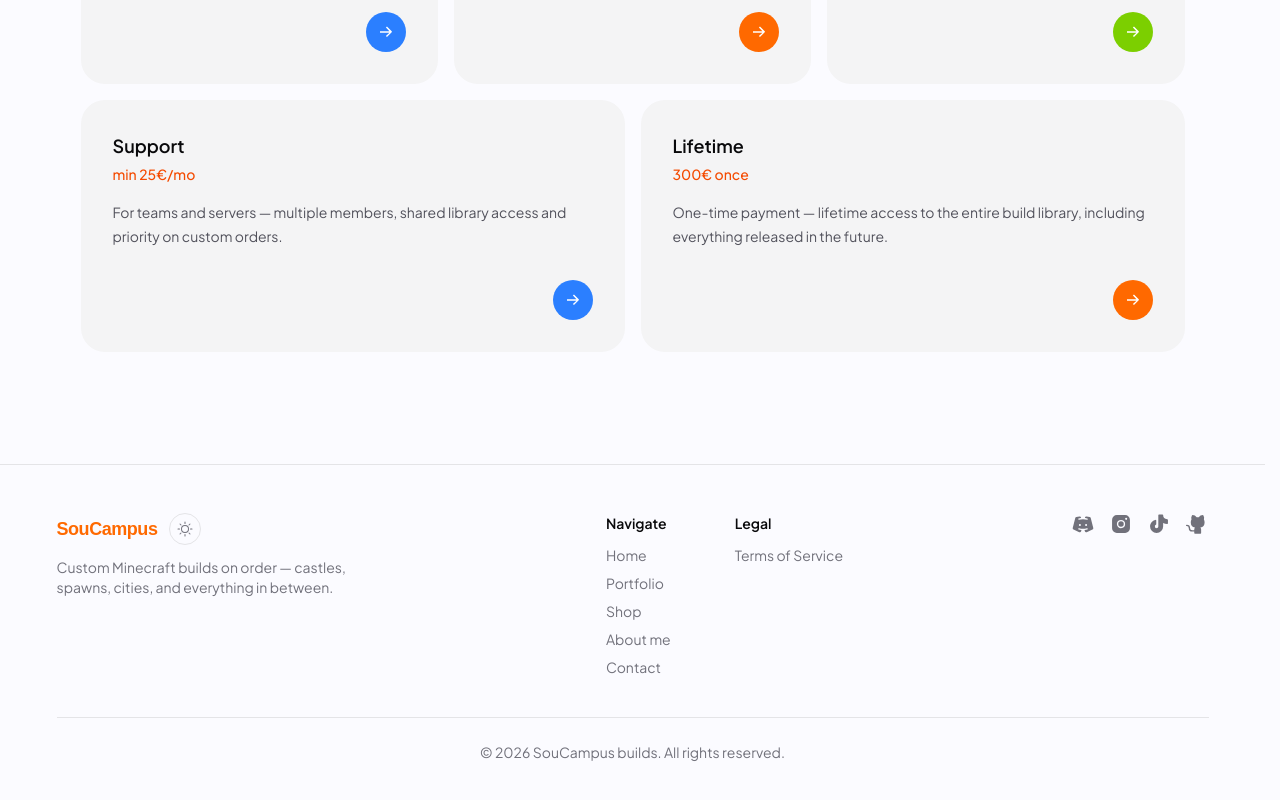
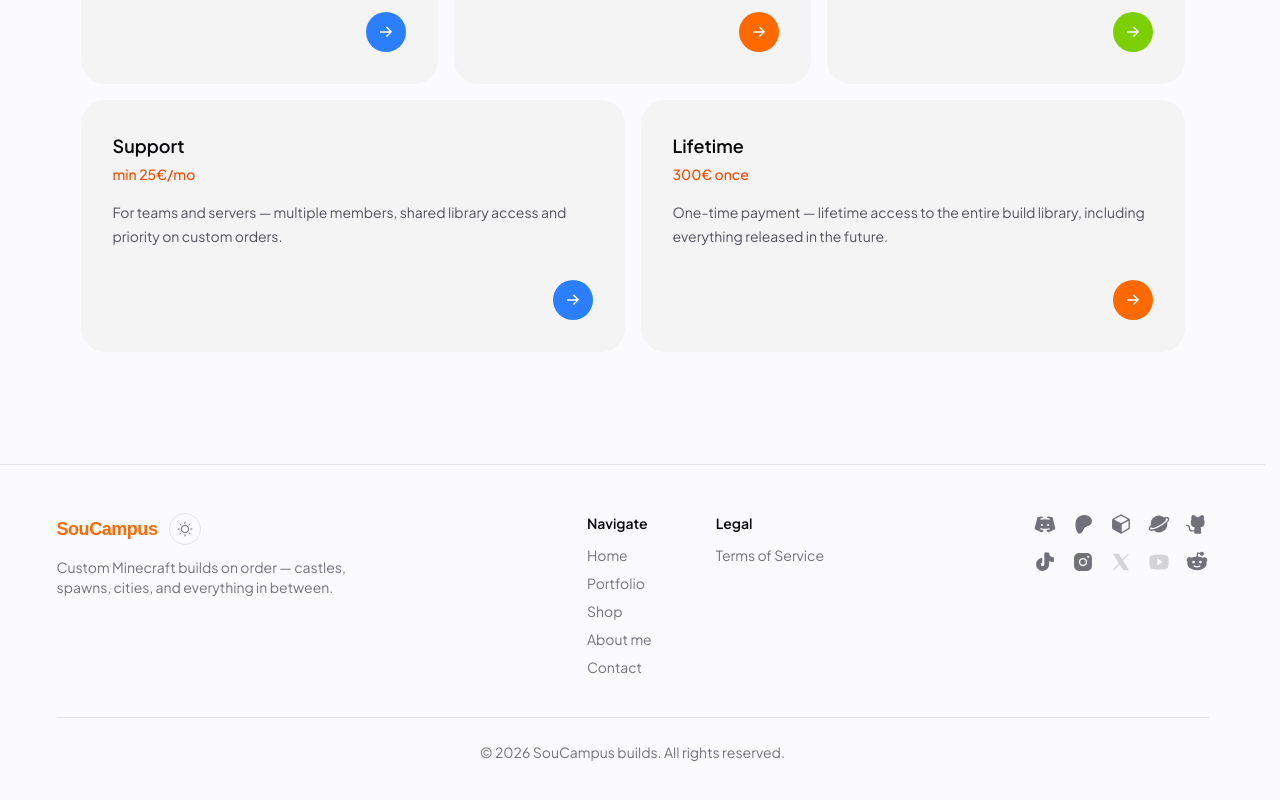
Before and after one commit to SouCampusV2/soucampusWeb, a Next.js app: page / in a window 1280 px wide. Shown: the part 2666-3466 px from the top of the page. Built offline with nearby package versions, Linux system fonts and the light colour scheme; no server answers; the database is empty; a web font is replaced by a local one.

Commit message:
Footer: social links grid with real profiles + placeholders
- 5x2 icon grid in the requested order
- add PlanetMinecraft, Patreon, ChunkFactory, Reddit links
- X and YouTube as greyed-out coming-soon placeholders
- mirror the real profile URLs into SITE_SAMEAS for structured data

```diff
--- a/src/components/ContactFooter.tsx
+++ b/src/components/ContactFooter.tsx
@@ -7,6 +7,12 @@ import {
   InstagramLogo,
   TiktokLogo,
   GithubLogo,
+  Planet,
+  PatreonLogo,
+  Cube,
+  RedditLogo,
+  XLogo,
+  YoutubeLogo,
   Sun,
   Moon,
 } from "@phosphor-icons/react";
@@ -19,19 +25,49 @@ const displayFont = Unbounded({
   subsets: ["latin"],
 });
 
+// Порядок задаёт раскладку 5×2 в футере (grid grid-cols-5): первые пять —
+// верхний ряд, следующие пять — нижний.
+// href "#" — заглушки: аккаунт ещё не готов (X — чинится хэндл, YouTube — позже).
+// Такие в structured data (SITE_SAMEAS) НЕ попадают, только реальные ссылки.
 const SOCIALS = [
+  // Верхний ряд
   { label: "Discord", href: DISCORD_INVITE, icon: DiscordLogo },
+  {
+    label: "Patreon",
+    href: "https://www.patreon.com/c/SouCampus",
+    icon: PatreonLogo,
+  },
+  {
+    // У ChunkFactory нет фирменной иконки — берём нейтральный «блок».
+    label: "ChunkFactory",
+    href: "https://chunkfactory.com/community/members/soucampus.19017/",
+    icon: Cube,
+  },
+  {
+    label: "PlanetMinecraft",
+    href: "https://www.planetminecraft.com/member/soucampus/",
+    icon: Planet,
+  },
+  { label: "GitHub", href: "https://github.com/SouCampusV2", icon: GithubLogo },
+
+  // Нижний ряд
+  {
+    label: "TikTok",
+    href: "https://www.tiktok.com/@soucampusmc",
+    icon: TiktokLogo,
+  },
   {
     label: "Instagram",
     href: "https://www.instagram.com/soucampus_builds/",
     icon: InstagramLogo,
   },
+  { label: "X", href: "#", icon: XLogo },
+  { label: "YouTube", href: "#", icon: YoutubeLogo },
   {
-    label: "TikTok",
-    href: "https://www.tiktok.com/@soucampusmc",
-    icon: TiktokLogo,
+    label: "Reddit",
+    href: "https://www.reddit.com/user/SouCampus/",
+    icon: RedditLogo,
   },
-  { label: "GitHub", href: "https://github.com/SouCampusV2", icon: GithubLogo },
 ];
 
 export function ContactFooter() {
@@ -104,19 +140,28 @@ export function ContactFooter() {
             </div>
           </div>
 
-          <div className="flex items-center gap-4 sm:items-start">
-            {SOCIALS.map(({ label, href, icon: Icon }) => (
+          <div className="grid w-fit content-start self-start grid-cols-[repeat(5,auto)] gap-4">
+            {SOCIALS.map(({ label, href, icon: Icon }) => {
+              const isPlaceholder = href === "#";
+              return (
                 <a
                   key={label}
                   href={href}
-                target="_blank"
-                rel="noopener noreferrer"
-                aria-label={label}
-                className="cursor-pointer text-zinc-500 transition-colors hover:text-orange-500 dark:text-zinc-400 dark:hover:text-orange-400"
+                  target={isPlaceholder ? undefined : "_blank"}
+                  rel={isPlaceholder ? undefined : "noopener noreferrer"}
+                  aria-label={isPlaceholder ? `${label} (coming soon)` : label}
+                  title={isPlaceholder ? "Coming soon" : label}
+                  aria-disabled={isPlaceholder || undefined}
+                  className={
+                    isPlaceholder
+                      ? "cursor-default text-zinc-300 dark:text-zinc-600"
+                      : "cursor-pointer text-zinc-500 transition-colors hover:text-orange-500 dark:text-zinc-400 dark:hover:text-orange-400"
+                  }
                 >
                   <Icon size={22} weight="fill" />
                 </a>
-            ))}
+              );
+            })}
           </div>
         </div>
 
--- a/src/lib/site.ts
+++ b/src/lib/site.ts
@@ -17,7 +17,17 @@ export const SITE_TAGLINE =
 // связывает сайт, Discord, YouTube, Reddit и т.п. в ОДНУ сущность «SouCampus»
 // — это усиливает брендовый ответ ИИ-поиска. Дописывать ссылки по мере того,
 // как заводятся аккаунты (часть B SEO-плана: соцсети/Reddit/PlanetMinecraft).
-export const SITE_SAMEAS: string[] = [DISCORD_INVITE];
+export const SITE_SAMEAS: string[] = [
+  DISCORD_INVITE,
+  "https://www.planetminecraft.com/member/soucampus/",
+  "https://www.instagram.com/soucampus_builds/",
+  "https://www.tiktok.com/@soucampusmc",
+  "https://www.patreon.com/c/SouCampus",
+  "https://chunkfactory.com/community/members/soucampus.19017/",
+  "https://www.reddit.com/user/SouCampus/",
+  // Дописать по мере готовности: YouTube, X (после починки хэндла на SouCampus).
+  // См. часть B SEO-плана.
+];
 
 export const NAV_LINKS = [
   { href: "/", label: "Home" },
```
Lines whose indentation alone changed are shown as unchanged.
